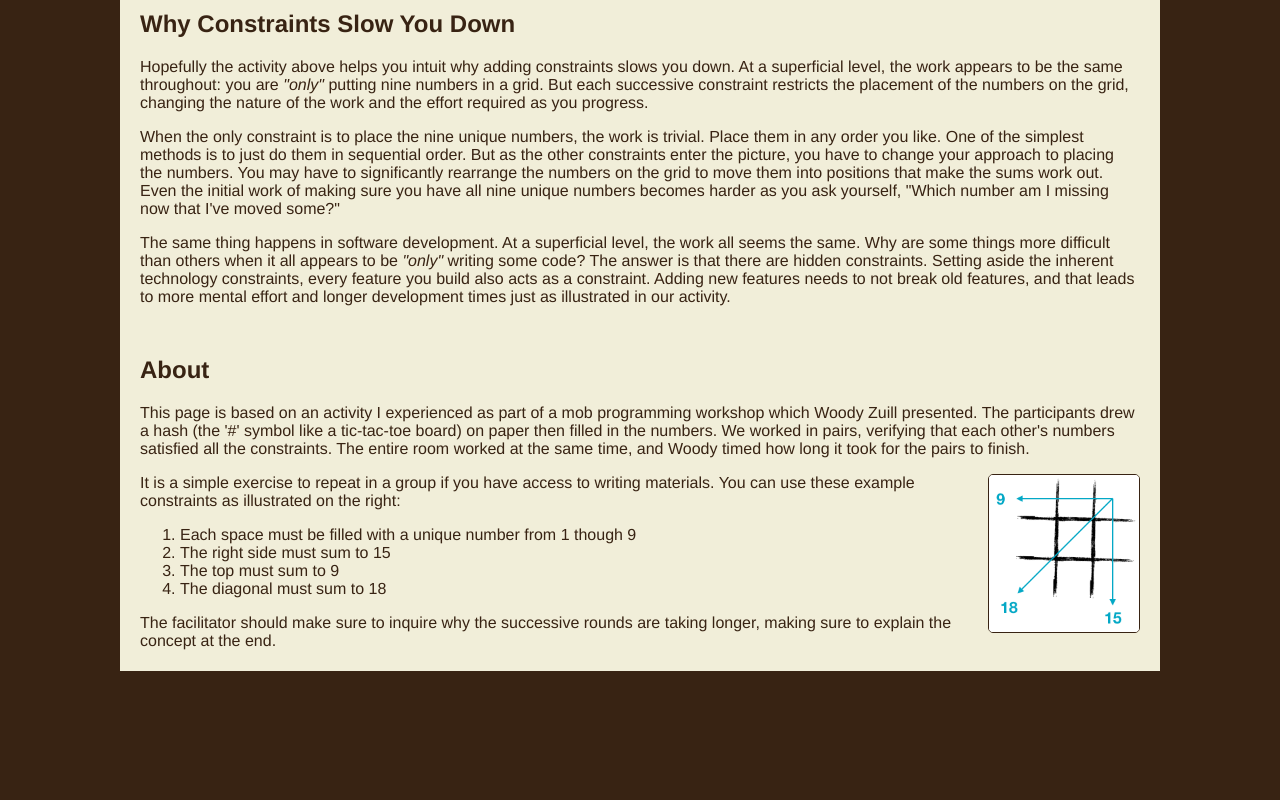
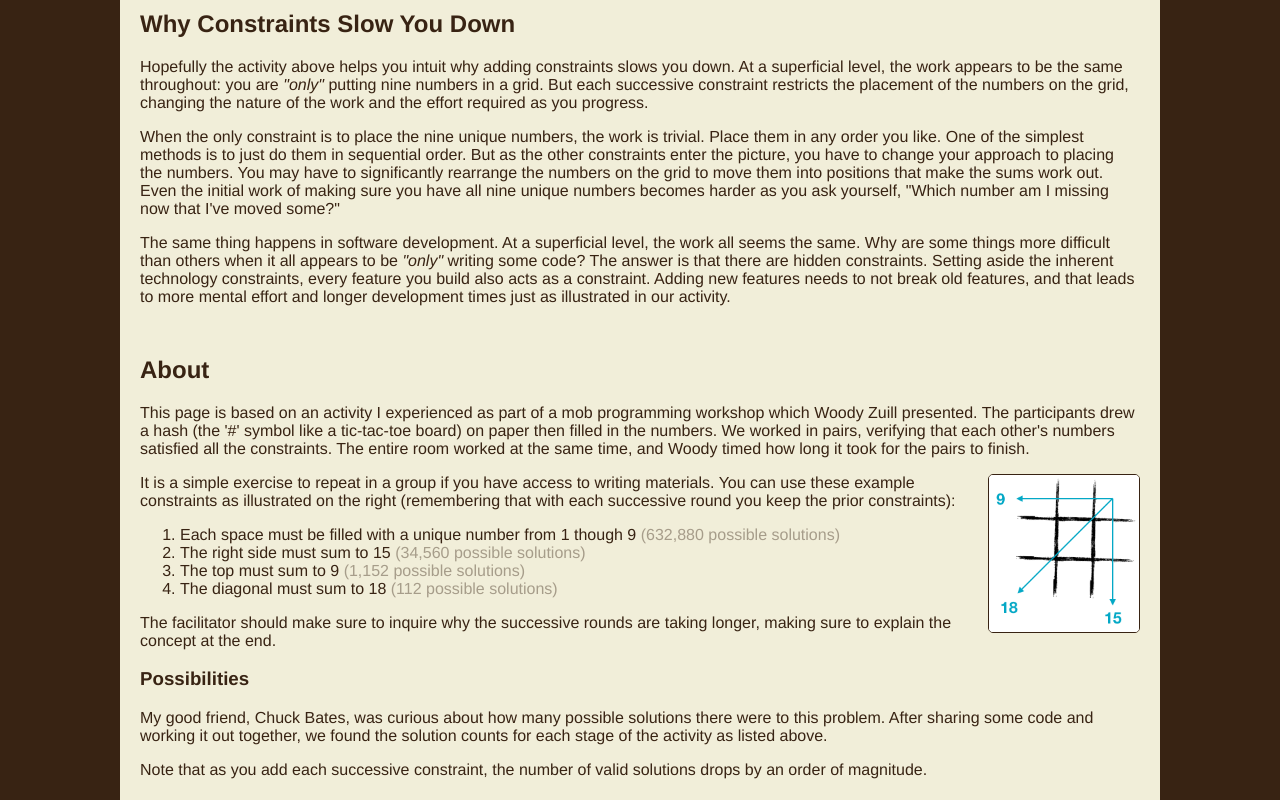
Before and after one commit to allan-stewart/constraints, a plain HTML site: page index.html in a window 1280 px wide. Shown: the part 454-1254 px from the top of the page. Before the commit the page ends 1125 px from the top, so only its background shows below. Drawn offline with Linux system fonts and the light colour scheme.

Commit message:
Add info about possible combinations

```diff
--- a/index.html
+++ b/index.html
@@ -168,17 +168,26 @@
             <p>
                 <img class="example" src="./example-constraints.png" />
                 It is a simple exercise to repeat in a group if you have access to writing materials.
-                You can use these example constraints as illustrated on the right:
+                You can use these example constraints as illustrated on the right (remembering that with each successive round you keep the prior constraints):
             </p>
             <ol>
-                <li>Each space must be filled with a unique number from 1 though 9</li>
-                <li>The right side must sum to 15</li>
-                <li>The top must sum to 9</li>
-                <li>The diagonal must sum to 18</li>
+                <li>Each space must be filled with a unique number from 1 though 9 <span class="aside">(632,880 possible solutions)</span></li>
+                <li>The right side must sum to 15 <span class="aside">(34,560 possible solutions)</span></li>
+                <li>The top must sum to 9 <span class="aside">(1,152 possible solutions)</span></li>
+                <li>The diagonal must sum to 18 <span class="aside">(112 possible solutions)</span></li>
             </ol>
             <p>
                 The facilitator should make sure to inquire why the successive rounds are taking longer, making sure to explain the concept at the end.
             </p>
+
+            <h3>Possibilities</h3>
+            <p>
+                My good friend, Chuck Bates, was curious about how many possible solutions there were to this problem.
+                After sharing some code and working it out together, we found the solution counts for each stage of the activity as listed above.
+            </p>
+            <p>
+                Note that as you add each successive constraint, the number of valid solutions drops by an order of magnitude.
+            </p>
         </div>
     </body>
 </html>
--- a/style.css
+++ b/style.css
@@ -103,3 +103,7 @@ button:hover {
     width: 150px;
     margin-left: 10px;
 }
+
+.aside {
+    color: #38231366;
+}
```
